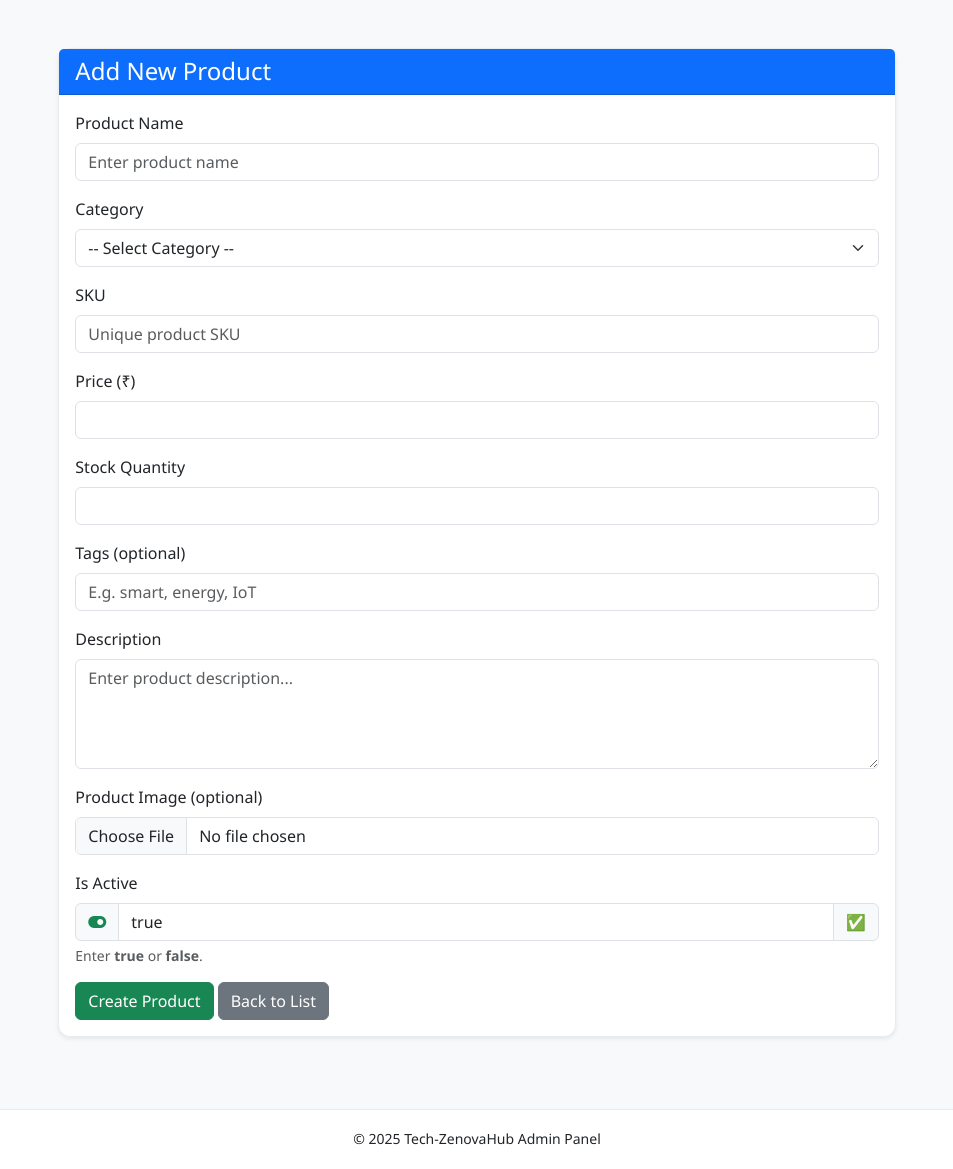
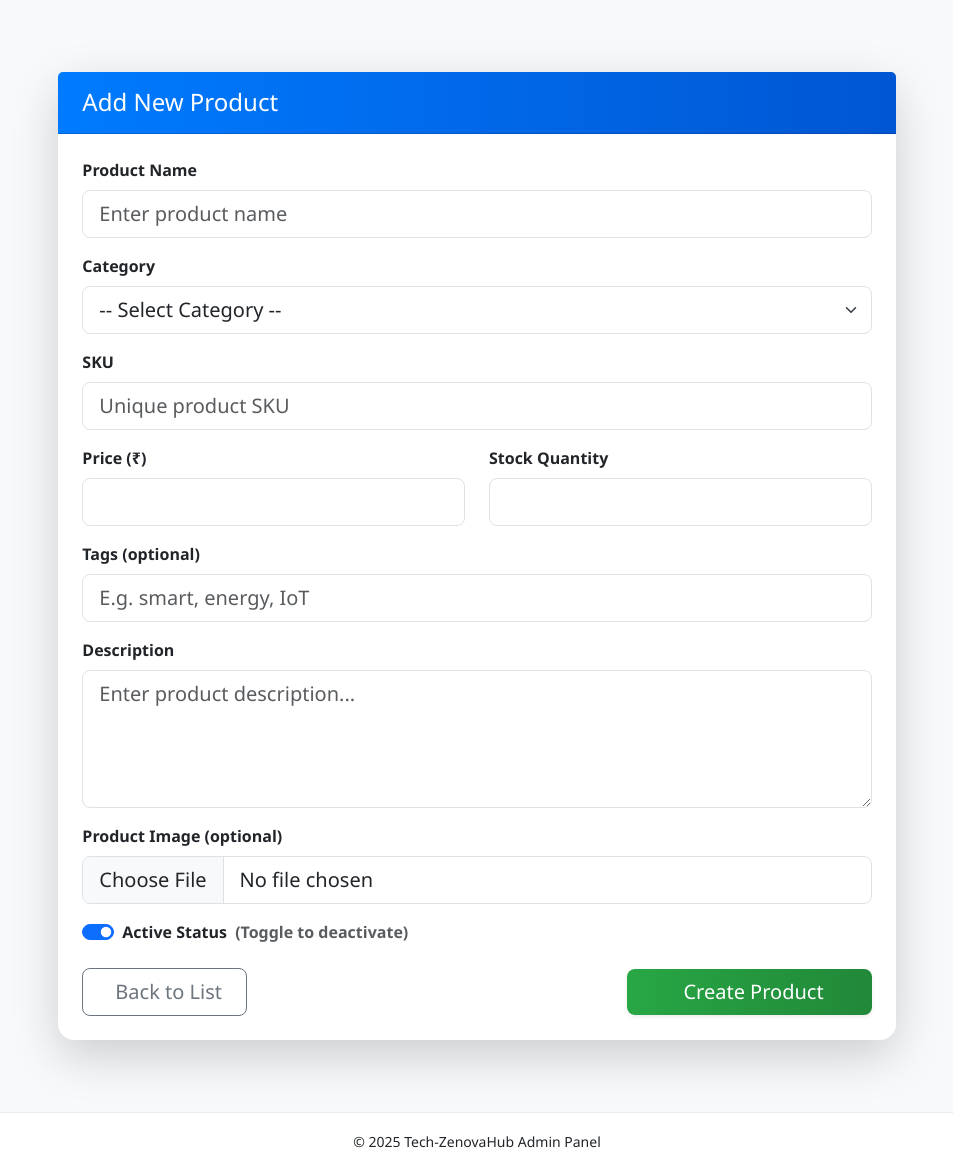
Before and after one commit to developer-badhan/Tech-ZenovaHub, a Django app: template shop/templates/product/product_create.html in a window 1280 px wide. Shown: the part 57-1226 px from the top of the page, without its empty margins (163-1116 px from the left). Before the commit the page ends 1202 px from the top, so only its background shows below. Run offline with Django 3.2, Linux system fonts and the light colour scheme; the template is opened without the code that fills it, so the values that code supplies are empty; some libraries are stand-ins or nearby versions.

```diff
--- a/shop/templates/product/product_create.html
+++ b/shop/templates/product/product_create.html
@@ -2,25 +2,27 @@
 {% block title %}Create Product{% endblock %}
 
 {% block content %}
-<div class="col-md-8 offset-md-2 mt-4 mb-5">
-    <div class="card shadow-sm">
-        <div class="card-header bg-primary text-white">
-            <h4 class="mb-0">Add New Product</h4>
+<div class="col-lg-8 offset-lg-2 col-md-10 offset-md-1 mt-5 mb-5">
+    <div class="card border-0 shadow-lg rounded-4">
+        <div class="card-header bg-gradient-primary text-white py-3 d-flex justify-content-between align-items-center"
+             style="background: linear-gradient(90deg, #007bff, #0056d2);">
+            <h4 class="mb-0"><i class="bi bi-box-seam me-2"></i>Add New Product</h4>
         </div>
-        <div class="card-body">
-            <form method="post" enctype="multipart/form-data">
+
+        <div class="card-body p-4">
+            <form method="post" enctype="multipart/form-data" class="needs-validation" novalidate>
                 {% csrf_token %}
 
                 <!-- Product Name -->
                 <div class="mb-3">
-                    <label for="name" class="form-label">Product Name</label>
-                    <input type="text" name="name" id="name" class="form-control" placeholder="Enter product name" required>
+                    <label for="name" class="form-label fw-semibold">Product Name</label>
+                    <input type="text" name="name" id="name" class="form-control form-control-lg" placeholder="Enter product name" required>
                 </div>
 
                 <!-- Category -->
                 <div class="mb-3">
-                    <label for="category" class="form-label">Category</label>
-                    <select name="category" id="category" class="form-select" required>
+                    <label for="category" class="form-label fw-semibold">Category</label>
+                    <select name="category" id="category" class="form-select form-select-lg" required>
                         <option value="">-- Select Category --</option>
                         {% for cat in categories %}
                             <option value="{{ cat.id }}">{{ cat.name }}</option>
@@ -30,62 +32,66 @@
 
                 <!-- SKU -->
                 <div class="mb-3">
-                    <label for="sku" class="form-label">SKU</label>
-                    <input type="text" name="sku" id="sku" class="form-control" placeholder="Unique product SKU">
+                    <label for="sku" class="form-label fw-semibold">SKU</label>
+                    <input type="text" name="sku" id="sku" class="form-control form-control-lg" placeholder="Unique product SKU">
                 </div>
 
-                <!-- Price -->
-                <div class="mb-3">
-                    <label for="price" class="form-label">Price (₹)</label>
-                    <input type="number" step="0.01" name="price" id="price" class="form-control" required>
-                </div>
-
-                <!-- Stock -->
-                <div class="mb-3">
-                    <label for="stock" class="form-label">Stock Quantity</label>
-                    <input type="number" name="stock" id="stock" class="form-control" min="0" required>
+                <!-- Price & Stock (side by side on desktop) -->
+                <div class="row">
+                    <div class="col-md-6 mb-3">
+                        <label for="price" class="form-label fw-semibold">Price (₹)</label>
+                        <input type="number" step="0.01" name="price" id="price" class="form-control form-control-lg" required>
+                    </div>
+                    <div class="col-md-6 mb-3">
+                        <label for="stock" class="form-label fw-semibold">Stock Quantity</label>
+                        <input type="number" name="stock" id="stock" class="form-control form-control-lg" min="0" required>
+                    </div>
                 </div>
 
                 <!-- Tags -->
                 <div class="mb-3">
-                    <label for="tags" class="form-label">Tags (optional)</label>
-                    <input type="text" name="tags" id="tags" class="form-control" placeholder="E.g. smart, energy, IoT">
+                    <label for="tags" class="form-label fw-semibold">Tags (optional)</label>
+                    <input type="text" name="tags" id="tags" class="form-control form-control-lg" placeholder="E.g. smart, energy, IoT">
                 </div>
 
                 <!-- Description -->
                 <div class="mb-3">
-                    <label for="description" class="form-label">Description</label>
-                    <textarea name="description" id="description" rows="4" class="form-control" placeholder="Enter product description..."></textarea>
+                    <label for="description" class="form-label fw-semibold">Description</label>
+                    <textarea name="description" id="description" rows="4" class="form-control form-control-lg" placeholder="Enter product description..."></textarea>
                 </div>
 
-                <!-- Image Upload with Preview -->
+                <!-- Image Upload -->
                 <div class="mb-3">
-                    <label for="image" class="form-label">Product Image (optional)</label>
-                    <input type="file" name="image" id="image" class="form-control" accept="image/*" onchange="previewImage(event)">
-                    <div class="mt-2 text-center">
-                        <img id="imagePreview" src="" alt="Preview" class="img-thumbnail rounded-3" style="max-width: 200px; display: none;">
+                    <label for="image" class="form-label fw-semibold">Product Image (optional)</label>
+                    <input type="file" name="image" id="image" class="form-control form-control-lg" accept="image/*" onchange="previewImage(event)">
+                    <div class="mt-3 text-center">
+                        <img id="imagePreview" src="" alt="Preview" class="img-thumbnail rounded-4 shadow-sm" style="max-width: 220px; display: none;">
                     </div>
                 </div>
 
                 <!-- Active Status -->
-                <div class="mb-3">
-                    <label for="id_is_active" class="form-label fw-medium">Is Active</label>
-                    <div class="input-group">
-                        <span class="input-group-text bg-light"><i class="fa-solid fa-toggle-on text-success"></i></span>
-                        <input type="text" name="is_active" id="id_is_active" class="form-control" placeholder="Type true or false" required value="true" oninput="updateStatusIcon()">
-                        <span class="input-group-text" id="isActiveStatus">✅</span>
-                    </div>
-                    <div class="form-text">Enter <strong>true</strong> or <strong>false</strong>.</div>
+                <div class="form-check form-switch mb-4">
+                    <input type="checkbox" class="form-check-input" id="is_active" name="is_active" checked>
+                    <label class="form-check-label fw-semibold" for="is_active">
+                        Active Status <span class="text-muted ms-1">(Toggle to deactivate)</span>
+                    </label>
                 </div>
 
                 <!-- Buttons -->
-                <button type="submit" class="btn btn-success">Create Product</button>
-                <a href="{% url 'product_list_admin' %}" class="btn btn-secondary">Back to List</a>
+                <div class="d-flex justify-content-between align-items-center mt-4">
+                    <a href="{% url 'product_list_admin' %}" class="btn btn-outline-secondary btn-lg px-4">
+                        <i class="bi bi-arrow-left-circle me-2"></i>Back to List
+                    </a>
+                    <button type="submit" class="btn btn-success btn-lg px-5 shadow-sm">
+                        <i class="bi bi-plus-circle me-2"></i>Create Product
+                    </button>
+                </div>
             </form>
         </div>
     </div>
 </div>
 
+<!-- Image Preview Script -->
 <script>
 function previewImage(event) {
     const reader = new FileReader();
@@ -96,22 +102,35 @@ function previewImage(event) {
     };
     reader.readAsDataURL(event.target.files[0]);
 }
-
-function updateStatusIcon() {
-    const input = document.getElementById('id_is_active');
-    const statusIcon = document.getElementById('isActiveStatus');
-    const value = input.value.trim().toLowerCase();
-
-    if (value === 'true') {
-        statusIcon.textContent = '✅';
-    } else if (value === 'false') {
-        statusIcon.textContent = '❌';
-    } else {
-        statusIcon.textContent = '❓';
-    }
-}
 </script>
 
+<!-- Optional smooth hover + focus styles -->
+<style>
+    .form-control:focus, .form-select:focus {
+        border-color: #007bff;
+        box-shadow: 0 0 0 0.2rem rgba(13,110,253,0.25);
+    }
 
+    .btn-success {
+        background: linear-gradient(90deg, #28a745, #218838);
+        border: none;
+        transition: all 0.3s ease-in-out;
+    }
 
+    .btn-success:hover {
+        background: linear-gradient(90deg, #218838, #1e7e34);
+        transform: translateY(-2px);
+        box-shadow: 0 4px 8px rgba(33, 136, 56, 0.3);
+    }
+
+    .btn-outline-secondary:hover {
+        background-color: #f8f9fa;
+        color: #495057;
+        border-color: #adb5bd;
+    }
+
+    label.form-label {
+        color: #212529;
+    }
+</style>
 {% endblock %}
--- a/shop/templates/product/product_listadmin.html
+++ b/shop/templates/product/product_listadmin.html
@@ -85,7 +85,7 @@
             {% if product.is_active %}
               <span class="badge bg-success">Active</span>
             {% else %}
-              <span class="badge bg-secondary">Inactive</span>
+              <span class="badge bg-danger">Inactive</span>
             {% endif %}
           </td>
 
--- a/shop/utils/__init__.py
+++ b/shop/utils/__init__.py
@@ -1 +1,2 @@
 from .slug_util import *
+from .validation_utils import *
```
Also changed, not shown: shop/services/product_service.py (+8 -5 lines), shop/templates/product/product_update.html (+79 -60 lines), shop/utils/validation_utils.py (added, +12 -0 lines).
